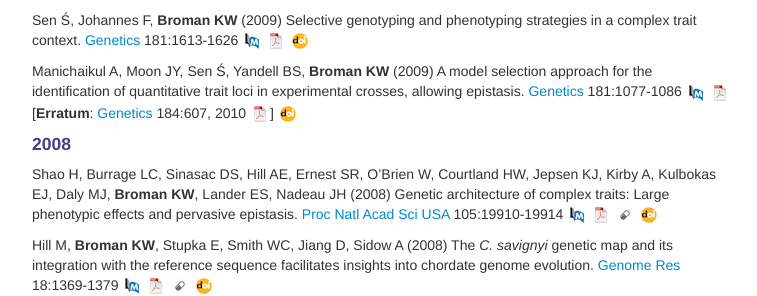
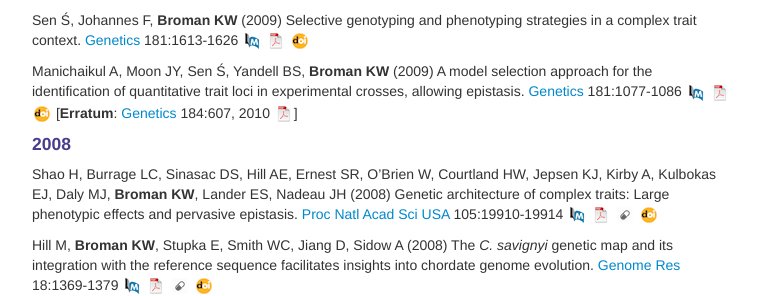
Before and after one commit to kbroman/kbroman.github.io, a Jekyll site: the page built from pages/pubs.md, in a window 1280 px wide. Shown: the part 5160-5456 px from the top of the page, without its empty margins (258-1015 px from the left). Built offline with Jekyll 4.4.1, drawn with Linux system fonts in a browser that asks for light colours.

Commit message:
pages/pubs: adjust placement of a doi badge

```diff
--- a/pages/pubs.md
+++ b/pages/pubs.md
@@ -705,9 +705,9 @@ identification of quantitative trait loci in experimental crosses,
 allowing epistasis. [Genetics](http://www.genetics.org) 181:1077-1086
 [![PubMed](icons16/pubmed-icon.png)](https://www.ncbi.nlm.nih.gov/pubmed/19104078)
 [![pdf (889k)](icons16/pdf-icon.png)](https://www.biostat.wisc.edu/~kbroman/publications/multiqtl.pdf)
+[![doi](icons16/doi-icon.png)](https://doi.org/10.1534/genetics.108.094565)
 \[<b>Erratum</b>: [Genetics](http://www.genetics.org) 184:607, 2010
 [![pdf (89k)](icons16/pdf-icon.png)](https://www.biostat.wisc.edu/~kbroman/publications/multiqtl_erratum.pdf)\]
-[![doi](icons16/doi-icon.png)](https://doi.org/10.1534/genetics.108.094565)
 <!-- * 83 * -->
 <!-- https://doi.org/10.1534/genetics.108.094565 -->
 
```
